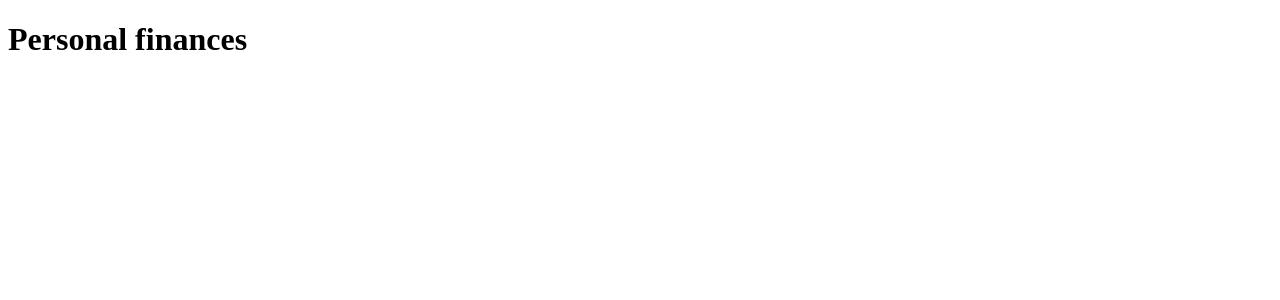
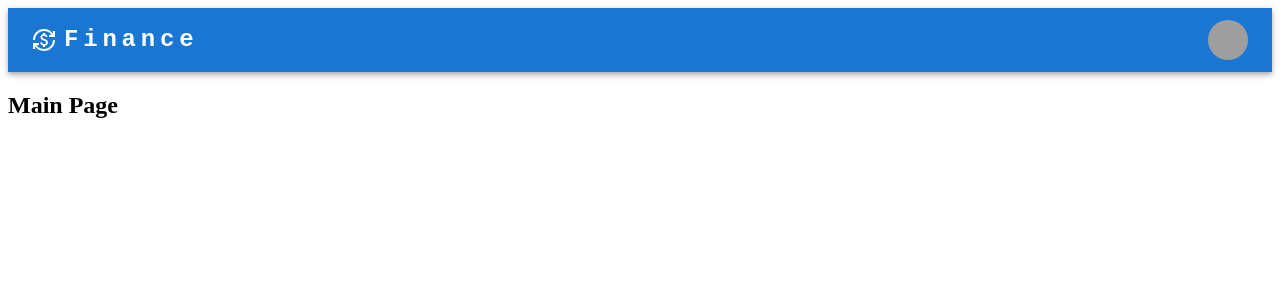
Before and after one commit to aleksandrovskiys/coinbook, a React (Create React App) app in the folder frontend/: page / in a window 1280 px wide. Shown: the top 300 px of the page. Built offline with nearby package versions, Linux system fonts and the light colour scheme; grey boxes are pictures that could not be loaded.

Commit message:
basic navigation

```diff
--- a/frontend/package.json
+++ b/frontend/package.json
@@ -3,11 +3,16 @@
   "version": "0.1.0",
   "private": true,
   "dependencies": {
+    "@emotion/react": "^11.9.3",
+    "@emotion/styled": "^11.9.3",
+    "@mui/icons-material": "^5.8.4",
+    "@mui/material": "^5.8.4",
     "@testing-library/jest-dom": "^5.16.4",
     "@testing-library/react": "^13.3.0",
     "@testing-library/user-event": "^13.5.0",
     "react": "^18.2.0",
     "react-dom": "^18.2.0",
+    "react-router-dom": "^6.3.0",
     "react-scripts": "5.0.1",
     "web-vitals": "^2.1.4"
   },
--- a/frontend/src/App.js
+++ b/frontend/src/App.js
@@ -1,9 +1,24 @@
+import NavigationBar from "./components/navigation/NavigationBar";
+import {BrowserRouter, Route, Routes} from "react-router-dom";
+import Logout from "./components/Logout";
+import MainPage from "./components/MainPage";
+import Profile from "./components/Profile";
+import Settings from "./components/Settings";
+
 function App() {
-  return (
-    <div className="App">
-      <h1>Personal finances</h1>
-    </div>
-  );
+    return (
+        <BrowserRouter>
+            <div className="App">
+                <NavigationBar/>
+            </div>
+            <Routes>
+                <Route path="/profile" element={<Profile/>}/>
+                <Route path="/logout" element={<Logout/>}/>
+                <Route path="/settings" element={<Settings/>}/>
+                <Route path="/" element={<MainPage/>}/>
+            </Routes>
+        </BrowserRouter>
+    );
 }
 
 export default App;
--- /dev/null
+++ b/frontend/src/components/Logout.js
@@ -0,0 +1,5 @@
+export default function Logout() {
+    return (
+        <h2>Logout</h2>
+    )
+}
--- /dev/null
+++ b/frontend/src/components/MainPage.js
@@ -0,0 +1,5 @@
+export default function MainPage() {
+    return (
+        <h2>Main Page</h2>
+    )
+}
--- /dev/null
+++ b/frontend/src/components/Profile.js
@@ -0,0 +1,5 @@
+export default function Profile() {
+    return (
+        <h2>Profile</h2>
+    )
+}
--- /dev/null
+++ b/frontend/src/components/Settings.js
@@ -0,0 +1,5 @@
+export default function Settings() {
+    return (
+        <h2>Settings</h2>
+    )
+}
--- /dev/null
+++ b/frontend/src/components/navigation/NavigationBar.js
@@ -0,0 +1,91 @@
+import * as React from 'react';
+import AppBar from '@mui/material/AppBar';
+import Box from '@mui/material/Box';
+import Toolbar from '@mui/material/Toolbar';
+import IconButton from '@mui/material/IconButton';
+import Typography from '@mui/material/Typography';
+import Menu from '@mui/material/Menu';
+import Container from '@mui/material/Container';
+import Avatar from '@mui/material/Avatar';
+import Tooltip from '@mui/material/Tooltip';
+import MenuItem from '@mui/material/MenuItem';
+import CurrencyExchangeIcon from '@mui/icons-material/CurrencyExchange';
+import {useNavigate} from "react-router-dom";
+
+const settings = ['Profile', 'Settings', 'Logout'];
+
+const ResponsiveAppBar = () => {
+    const [anchorElUser, setAnchorElUser] = React.useState(null);
+    const navigate = useNavigate();
+
+    const handleOpenUserMenu = (event) => {
+        setAnchorElUser(event.currentTarget);
+    };
+
+    const handleCloseUserMenu = () => {
+        setAnchorElUser(null);
+    };
+    const goHome = () => {
+        navigate("/");
+    }
+
+    return (<AppBar position="static">
+        <Container maxWidth="xl">
+            <Toolbar disableGutters>
+                <CurrencyExchangeIcon sx={{mr: 1, display: 'flex', cursor: "pointer"}} onClick={goHome}/>
+                <Typography
+                    variant="h5"
+                    noWrap
+                    component="a"
+                    onClick={goHome}
+                    sx={{
+                        mr: 2,
+                        display: 'flex',
+                        flexGrow: 1,
+                        fontFamily: 'monospace',
+                        fontWeight: 700,
+                        letterSpacing: '.3rem',
+                        color: 'inherit',
+                        textDecoration: 'none',
+                        cursor: "pointer"
+                    }}
+                >
+                    Finance
+                </Typography>
+                <Box sx={{flexGrow: 0}}>
+                    <Tooltip title="Open settings">
+                        <IconButton onClick={handleOpenUserMenu} sx={{p: 0}}>
+                            <Avatar alt="Remy Sharp" src="/static/images/avatar/2.jpg"/>
+                        </IconButton>
+                    </Tooltip>
+                    <Menu
+                        sx={{mt: '45px'}}
+                        id="menu-appbar"
+                        anchorEl={anchorElUser}
+                        anchorOrigin={{
+                            vertical: 'top', horizontal: 'right',
+                        }}
+                        keepMounted
+                        transformOrigin={{
+                            vertical: 'top', horizontal: 'right',
+                        }}
+                        open={Boolean(anchorElUser)}
+                        onClose={handleCloseUserMenu}
+                    >
+                        {settings.map((setting) => (
+                            <MenuItem key={setting} data-pointer={setting.toLowerCase()} onClick={
+                                (e) => {
+                                    handleCloseUserMenu();
+                                    navigate(e.target.dataset.pointer);
+                                }
+                            }>
+                                <Typography textAlign="center"
+                                            data-pointer={setting.toLowerCase()}>{setting}</Typography>
+                            </MenuItem>))}
+                    </Menu>
+                </Box>
+            </Toolbar>
+        </Container>
+    </AppBar>);
+};
+export default ResponsiveAppBar;
```
Also changed, not shown: 2 other files (tests, documents, lock files or other folders).
